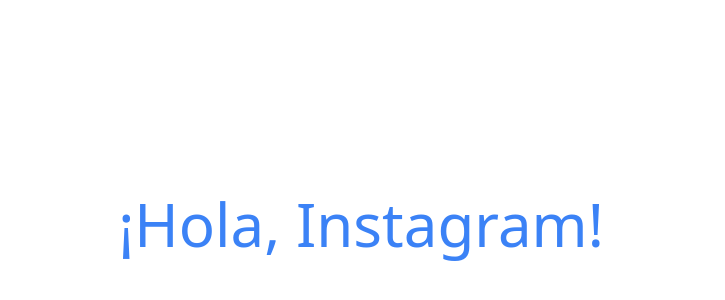
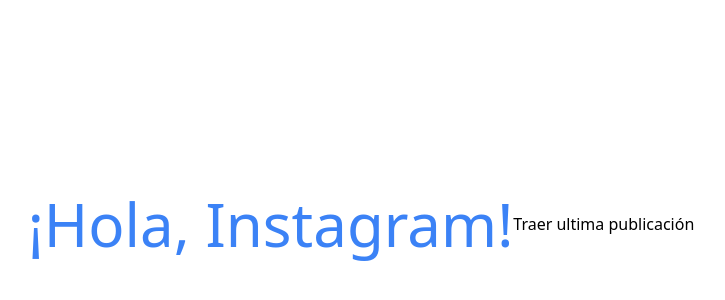
Before and after one commit to arielskap/playing-instagram, a Next.js app: page / in a window 1280 px wide. Shown: the part 176-476 px from the top of the page, without its empty margins (279-1004 px from the left). Built offline with nearby package versions, Linux system fonts and the light colour scheme.

Commit message:
Comprobando...

```diff
--- a/pages/index.tsx
+++ b/pages/index.tsx
@@ -1,11 +1,46 @@
 import HolaMundo from "@components/HolaMundo"
 import Layout from "@components/Layout"
 
-const Index: React.FunctionComponent = () => {
+const Index: React.FC = () => {
+
+	const handleClick = () => {
+		const appId = 123175986433056
+		const redirectUrl = `playing-instagram.vercel.app`
+
+		fetch( `https://api.instagram.com/oauth/authorize
+				?client_id=${appId}
+				&redirect_uri=${redirectUrl}
+				&scope=user_profile,user_media
+				&response_type=code` )
+			.then( ( result ) => {
+				return result.json()
+			} ).catch( ( e ) => {
+				console.log( e )
+				return e
+			} ).then( ( result ) => {
+				console.log( result )
+				return result
+			} )
+		// const instagramUrl = `https://www.instagram.com/p/fA9uwTtkSN/`
+		// const accessToken = `6bf92fe3c5396340f44799c9b73d7970`
+
+		// fetch( `https://graph.facebook.com/v10.0/instagram_oembed?url=${instagramUrl}&access_token=${accessToken}` )
+		// 	.then( ( result ) => {
+		// 		return result.json()
+		// 	} ).catch( ( e ) => {
+		// 		console.log( e )
+		// 		return e
+		// 	} ).then( ( result ) => {
+		// 		console.log( result )
+		// 		return result
+		// 	} )
+	}
+
 	return (
 		<Layout>
 			<div className='flex items-center justify-center w-screen h-screen'>
 				<HolaMundo />
+				<button type='button' onClick={handleClick}>Traer ultima publicación</button>
 			</div>
 		</Layout>
 	)
```
